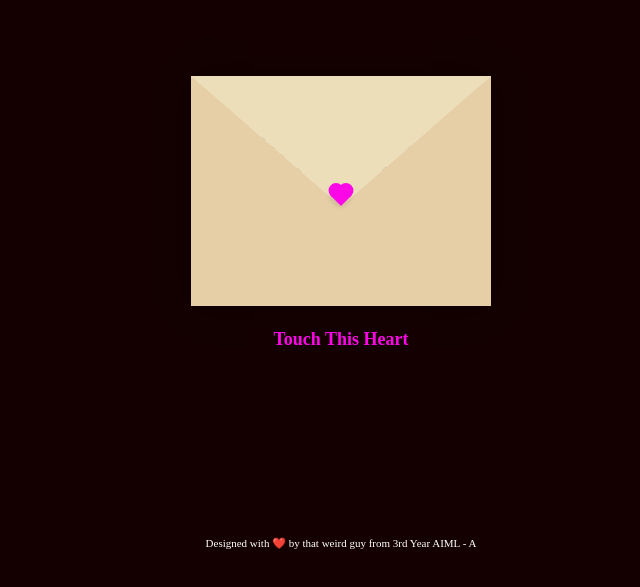
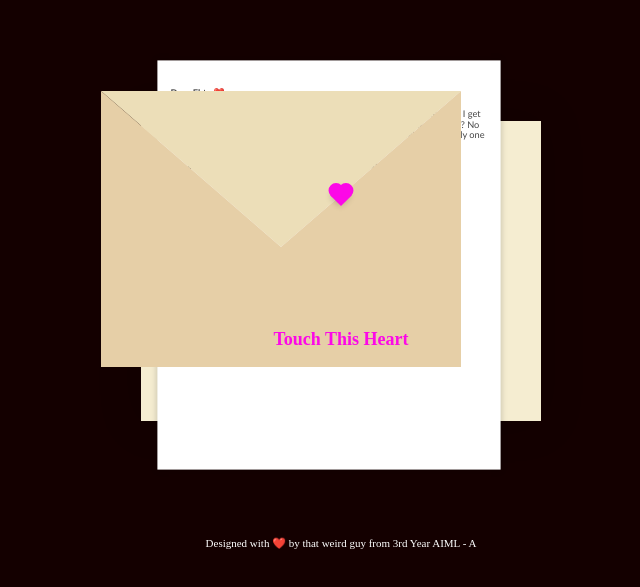
Before and after one commit to jatshyr17/just-a-card, a plain HTML site: page index.html in a window 1280 px wide. Shown: the part 209-796 px from the top of the page, without its empty margins (299-939 px from the left). Drawn offline with Linux system fonts and the light colour scheme.

Commit message:
Update index.css

```diff
--- a/index.css
+++ b/index.css
@@ -18,7 +18,7 @@ body{
   justify-content: center;
 }
 .container {
-  height: 100vh;
+  height: 120vh;
   display: grid;
   place-items: center;
 }
@@ -28,8 +28,9 @@ body{
 }
 .envelope-wrapper > .envelope {
   position: relative;
-  width: 300px;
-  height: 230px;
+  width: 400px;
+  height: 300px;
+  transform: scale(1.2);
 }
 .envelope-wrapper > .envelope::before {
   content: "";
@@ -57,13 +58,14 @@ body{
   position: absolute;
   right: 20%;
   bottom: 0;
-  width: 54%;
-  height: 80%;
+  width: 60%;
+  height: 90%;
   background: var(--primary);
   text-align: center;
   transition: all 1s ease-in-out;
   box-shadow: 0 0 5px var(--shadow-color);
   padding: 20px 10px;
+  transform: scale(1.1);
 }
 
 .envelope > .letter > .text {
```
